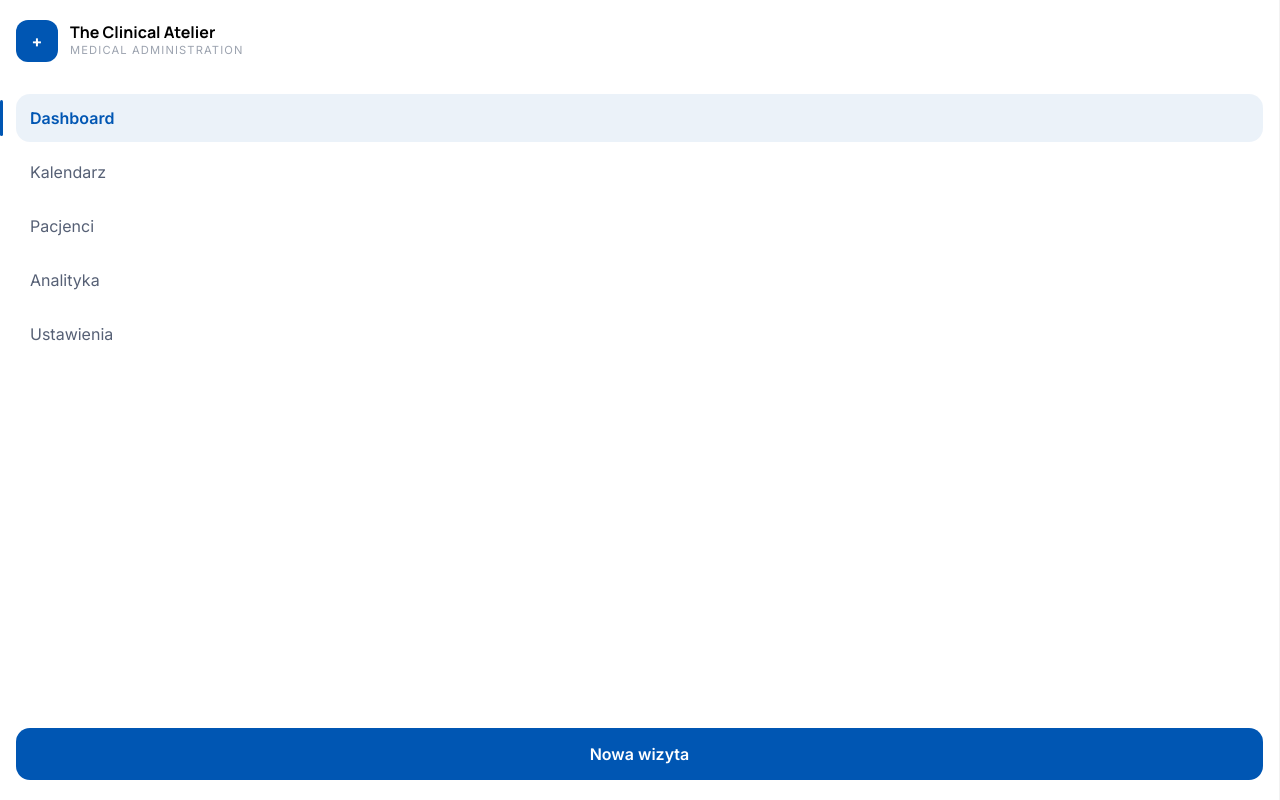
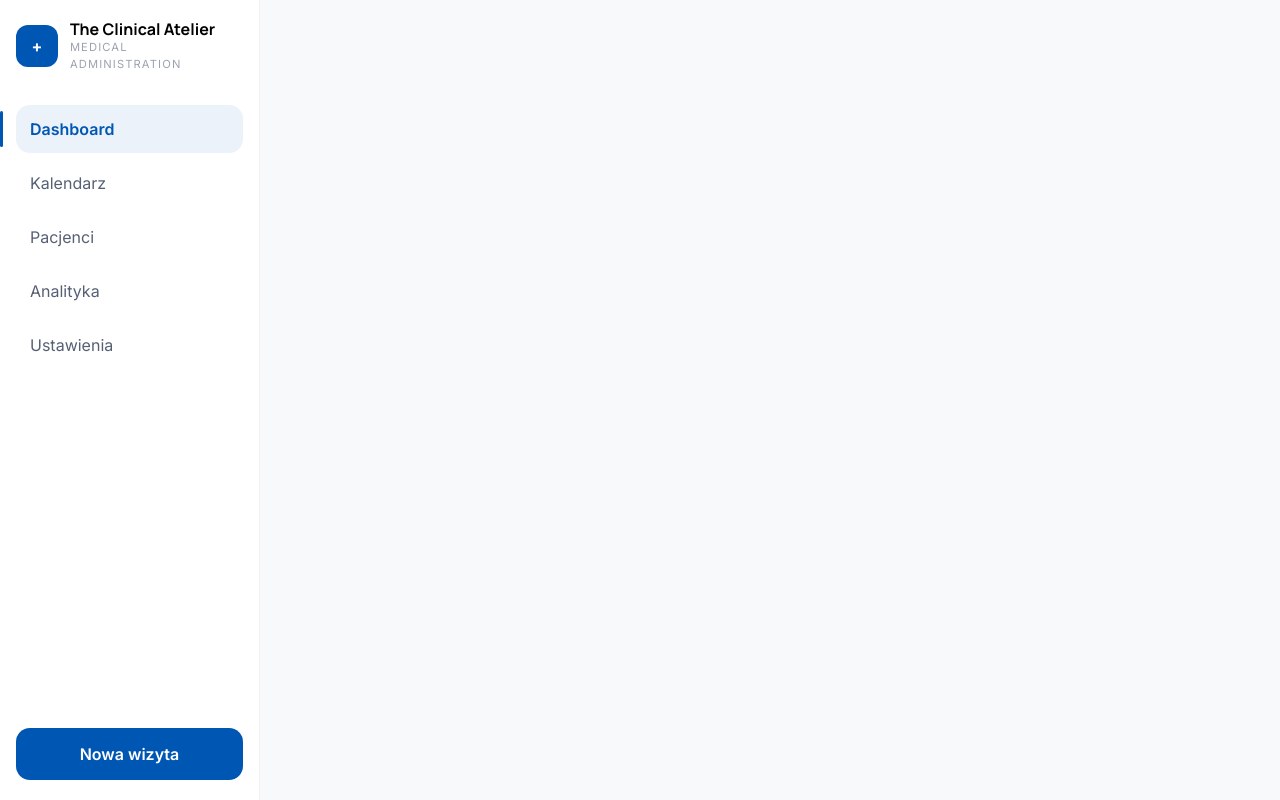
Before and after one commit to kacpi95/clinic-management-system, a React (Vite) app in the folder frontend/: page /dashboard in a window 1280 px wide. Built offline with nearby package versions, Linux system fonts and the light colour scheme; sample sign-in values are in the browser's storage.

Commit message:
style: add styles to Dashboard Layout

```diff
--- a/frontend/src/layouts/DashboardLayout/DashboardLayout.module.scss
+++ b/frontend/src/layouts/DashboardLayout/DashboardLayout.module.scss
@@ -0,0 +1,25 @@
+@use '../../styles/variables' as *;
+
+.layout {
+  min-height: 100vh;
+  background: $neutral;
+}
+
+.main {
+  min-height: 100vh;
+}
+
+.content {
+  padding: 16px;
+}
+
+@media (min-width: 1024px) {
+  .layout {
+    display: grid;
+    grid-template-columns: 260px 1fr;
+  }
+
+  .content {
+    padding: 32px;
+  }
+}
```
